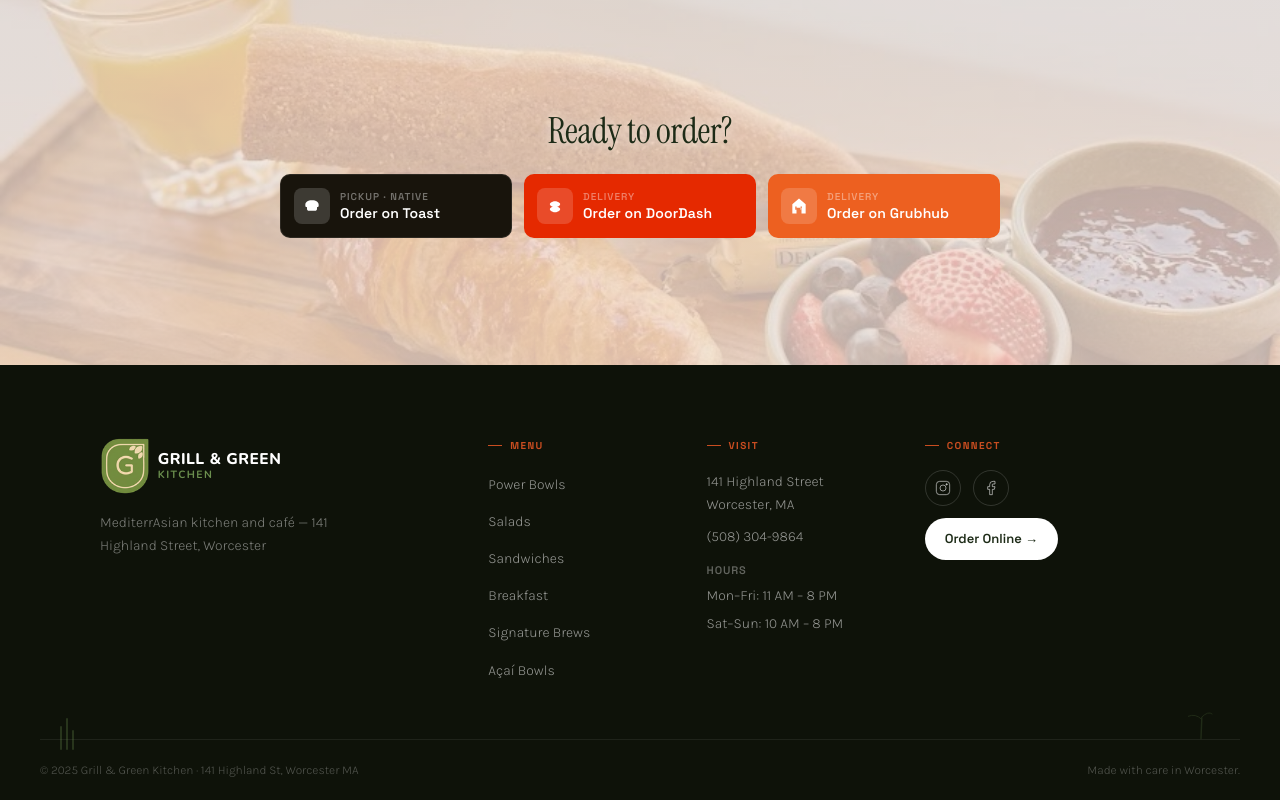
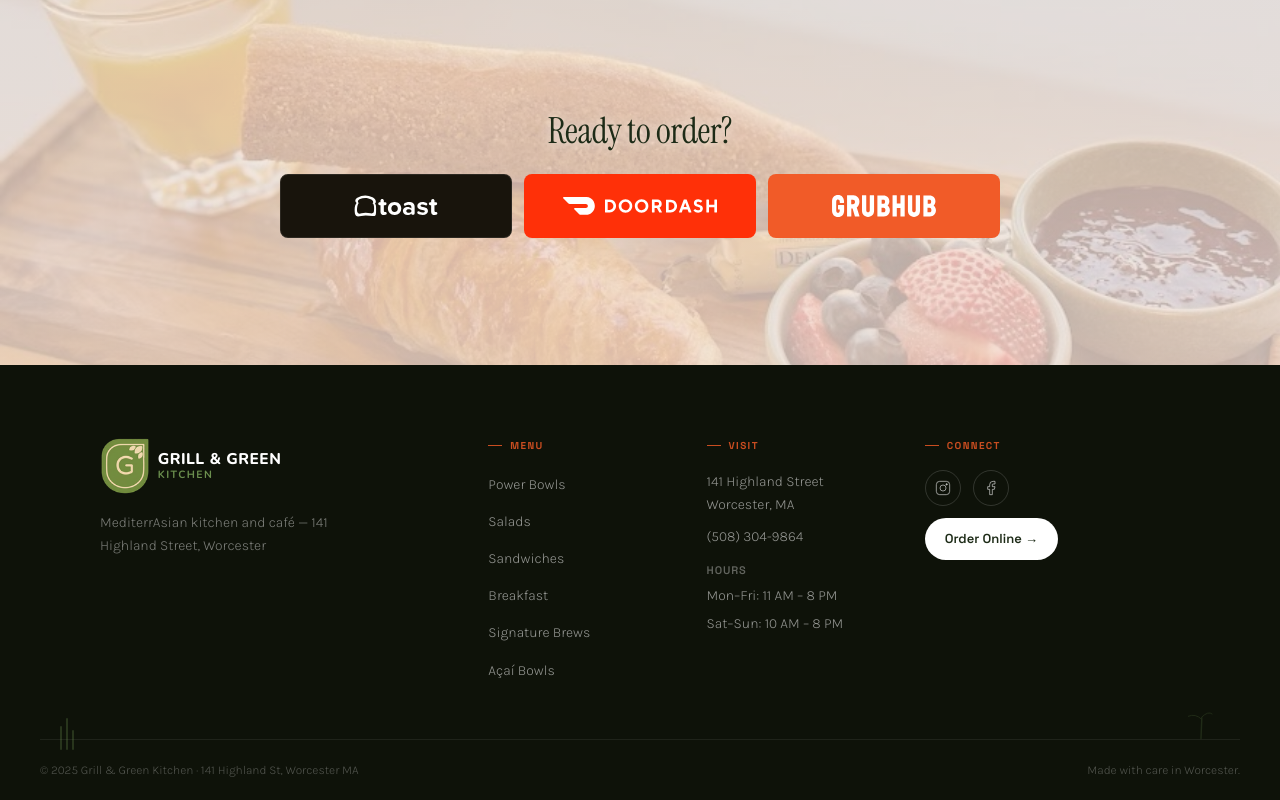
Before and after one commit to shankhabera812-pixel/gng2, a plain HTML site: page menu.html in a window 1280 px wide. Shown: the part 2052-2852 px from the top of the page. Drawn offline with nearby package versions, Linux system fonts and the light colour scheme.

Commit message:
Redesign order platform buttons

```diff
--- a/menu.html
+++ b/menu.html
@@ -183,32 +183,50 @@
         Ready to order?
       </h2>
       <div class="order-cta__buttons">
-        <a href="https://order.toasttab.com/online/grill-and-green-worcester-141-highland-street" class="order-btn order-btn--toast order-btn--lg" aria-label="Order on Toast" target="_blank" rel="noopener noreferrer">
-          <span class="order-btn__icon-wrap" aria-hidden="true">
-            <img class="order-btn__icon" src="assets/images/order/toast-bread.svg" alt="">
-          </span>
-          <span class="order-btn__copy">
-            <span class="order-btn__label">Pickup · Native</span>
-            <span class="order-btn__title">Order on Toast</span>
-          </span>
+        <a href="https://order.toasttab.com/online/grill-and-green-worcester-141-highland-street"
+           class="order-btn order-btn--toast order-btn--lg"
+           aria-label="Order on Toast"
+           target="_blank"
+           rel="noopener noreferrer">
+          <img
+            class="order-btn__wordmark"
+            src="assets/images/order/toast-logo-white.svg"
+            alt=""
+            aria-hidden="true"
+            width="80"
+            height="22"
+            loading="lazy"
+          >
         </a>
-        <a href="https://www.doordash.com/store/grill-and-green-kitchen-worcester-34224401/?utm_campaign=gpa&rwg_token=AFd1xnE-txUF0f7iUgMiyNjNGYi-AOTA8s3OcXJ8QgxCacei0r2nY20U-uthtBy6Np3SNaKsHO2IwHWTFpjC9SCi6X9Oaf7iGg%3D%3D" class="order-btn order-btn--doordash order-btn--lg" aria-label="Order on DoorDash" target="_blank" rel="noopener noreferrer">
-          <span class="order-btn__icon-wrap" aria-hidden="true">
-            <img class="order-btn__icon" src="assets/images/order/doordash-dashes.svg" alt="">
-          </span>
-          <span class="order-btn__copy">
-            <span class="order-btn__label">Delivery</span>
-            <span class="order-btn__title">Order on DoorDash</span>
-          </span>
+        <a href="https://www.doordash.com/store/grill-and-green-kitchen-worcester-34224401/?utm_campaign=gpa&rwg_token=AFd1xnE-txUF0f7iUgMiyNjNGYi-AOTA8s3OcXJ8QgxCacei0r2nY20U-uthtBy6Np3SNaKsHO2IwHWTFpjC9SCi6X9Oaf7iGg%3D%3D"
+           class="order-btn order-btn--doordash order-btn--lg"
+           aria-label="Order on DoorDash"
+           target="_blank"
+           rel="noopener noreferrer">
+          <img
+            class="order-btn__wordmark"
+            src="assets/images/order/doordash-logo-white.svg"
+            alt=""
+            aria-hidden="true"
+            width="120"
+            height="14"
+            loading="lazy"
+          >
         </a>
-        <a href="https://www.grubhub.com/restaurant/grill-and-green-worcester-141-highland-street-worcester/11665048?utm_source=google&utm_medium=organic&utm_campaign=place-action-link&delivery=true&rwg_token=AFd1xnFAirb7XZ7j82eFKfpBqMwoQ-y-EFIAI1xyaq_mUJ5X5xyuQU-6vN4raKmgbBKyIxf2b-PhqW5OS8ml-GfgbXZBESvqrQ%3D%3D" class="order-btn order-btn--grubhub order-btn--lg" aria-label="Order on Grubhub" target="_blank" rel="noopener noreferrer">
-          <span class="order-btn__icon-wrap" aria-hidden="true">
-            <img class="order-btn__icon" src="assets/images/order/grubhub-house.svg" alt="">
-          </span>
-          <span class="order-btn__copy">
-            <span class="order-btn__label">Delivery</span>
-            <span class="order-btn__title">Order on Grubhub</span>
-          </span>
+        <a href="https://www.grubhub.com/restaurant/grill-and-green-worcester-141-highland-street-worcester/11665048?utm_source=google&utm_medium=organic&utm_campaign=place-action-link&delivery=true&rwg_token=AFd1xnFAirb7XZ7j82eFKfpBqMwoQ-y-EFIAI1xyaq_mUJ5X5xyuQU-6vN4raKmgbBKyIxf2b-PhqW5OS8ml-GfgbXZBESvqrQ%3D%3D"
+           class="order-btn order-btn--grubhub order-btn--lg"
+           aria-label="Order on Grubhub"
+           target="_blank"
+           rel="noopener noreferrer">
+          <img
+            class="order-btn__wordmark"
+            src="assets/images/order/grubhub-wordmark-white.svg"
+            alt=""
+            aria-hidden="true"
+            width="96"
+            height="20"
+            loading="lazy"
+          >
         </a>
       </div>
     </div>
--- a/styles/components.css
+++ b/styles/components.css
@@ -717,6 +717,7 @@
 .order-btn {
   display: flex;
   align-items: center;
+  justify-content: center;
   gap: 10px;
   width: 100%;
   min-height: 52px;
@@ -724,7 +725,7 @@
   font-family: var(--ff-ui);
   text-decoration: none;
   border: none;
-  border-radius: 10px;
+  border-radius: 8px;
   color: #fff;
   text-align: left;
   cursor: pointer;
@@ -801,7 +802,7 @@
 .order-btn--lg {
   min-height: 64px;
   padding: 13px;
-  border-radius: 10px;
+  border-radius: 8px;
 }
 
 .order-btn--lg .order-btn__icon-wrap {
@@ -825,7 +826,7 @@
 .order-btn--hero {
   min-height: 72px;
   padding: 13px;
-  border-radius: 10px;
+  border-radius: 8px;
 }
 
 .order-btn--hero .order-btn__icon-wrap {
@@ -869,6 +870,55 @@
   .order-btn--hero {
     min-height: 64px;
   }
+}
+
+/* ============================================================
+   ORDER BUTTON WORDMARK - Option B redesign
+   Replaces icon-wrap + copy structure with a single SVG logo.
+   Logo sizing uses max-height + max-width to maintain aspect
+   ratio across all viewport widths.
+
+   Aspect ratios (for reference):
+     Toast      3.785:1  (viewBox 17.99 x 4.753)
+     DoorDash   8.556:1  (natural 154 x 18 - very wide)
+     Grubhub    4.766:1  (viewBox 600 x 125.9)
+
+   At max-height: 20px:
+     Toast    -> ~75.7px wide  (stays within any button >= 90px)
+     DoorDash -> 154px wide -> constrained by max-width on narrow viewports
+     Grubhub  -> ~95.3px wide (stays within any button >= 110px)
+   ============================================================ */
+
+.order-btn__wordmark {
+  display: block;
+  height: auto;
+  width: auto;
+  max-height: 20px;
+  max-width: calc(100% - 20px);
+  flex-shrink: 0;
+  pointer-events: none;
+}
+
+/* Larger variants (--lg and --hero size modifiers) */
+.order-btn--lg .order-btn__wordmark,
+.order-btn--hero .order-btn__wordmark {
+  max-height: 22px;
+}
+
+/* Hero platform-buttons-frame: remove gap (no icon beside text now) */
+.platform-buttons-frame .order-btn--hero {
+  padding: 12px 14px;
+  gap: 0;
+}
+
+/* DARK SECTION EDGE CASE: Toast (#18140c) on drinks-band (#0e1209)
+   These two darks have near-zero contrast. Add a hairline border
+   to define the Toast button edge against the dark section.
+   DoorDash and Grubhub are unaffected (their brand reds/oranges
+   contrast strongly against the deep forest background). */
+.drinks-band__actions .order-btn--toast,
+.drinks-band__inner .order-btn--toast {
+  border: 1px solid rgba(255, 255, 255, 0.18);
 }
 
 /* Order CTA band */
--- a/styles/tokens.css
+++ b/styles/tokens.css
@@ -61,8 +61,8 @@
   /* ---- ORDER PLATFORM BRAND COLORS ---- */
   --order-toast:    #FF4C00;
   --order-toast-bg: #18140c;
-  --order-doordash: #E52900;
-  --order-grubhub:  #ED6020;
+  --order-doordash: #FF3008;
+  --order-grubhub:  #F15B28;
 
   /* ---- Z-INDEX SCALE ---- */
   --z-base:    1;
```
Also changed, not shown: index.html (+126 -72 lines), assets/images/order/doordash-logo-white.svg (added), assets/images/order/grubhub-wordmark-white.svg (added), assets/images/order/toast-logo-white.svg (added).
